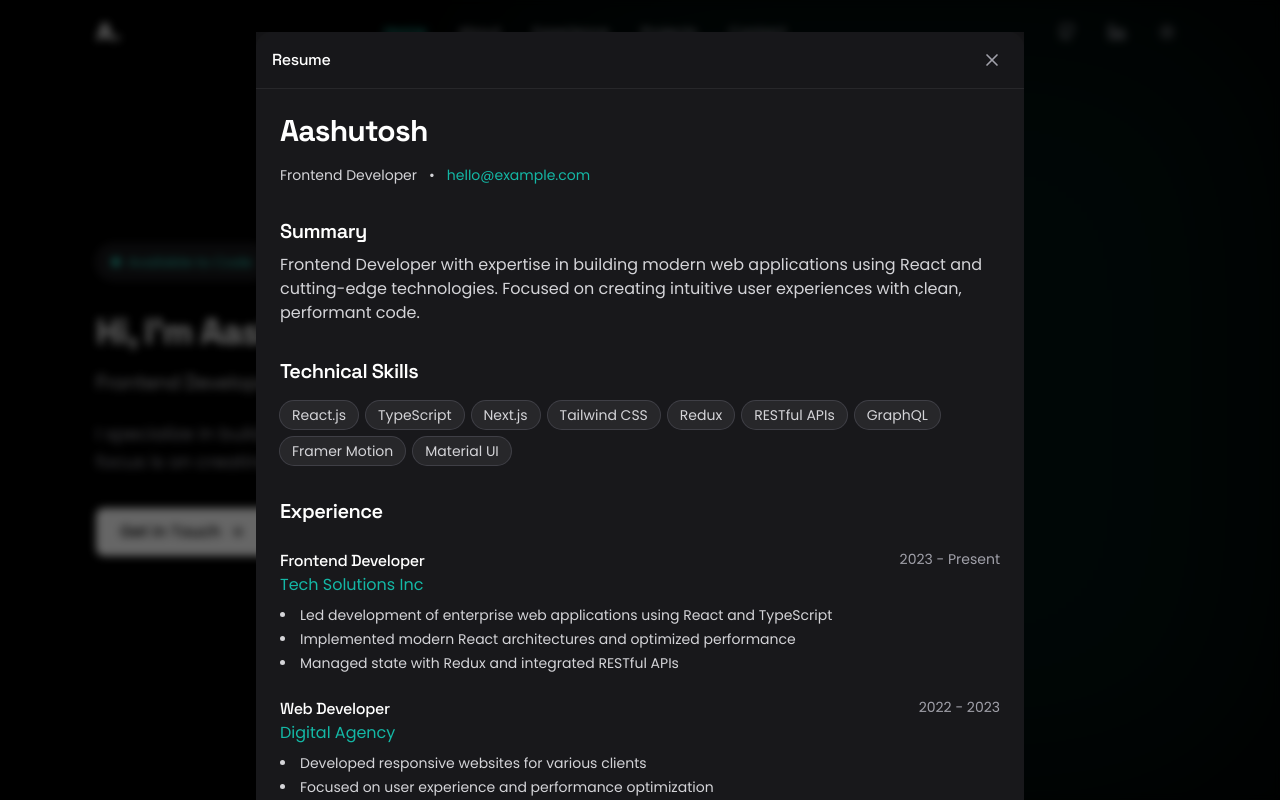
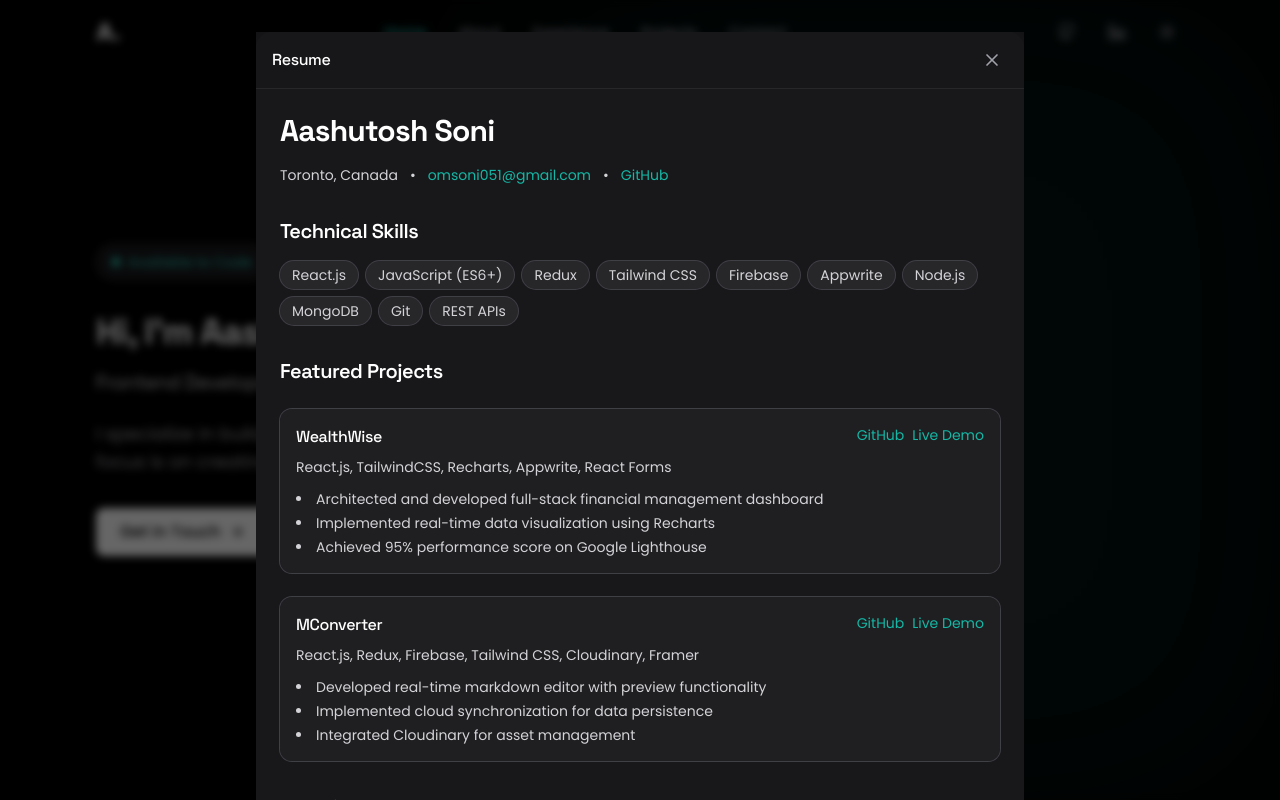
Before and after one commit to aashusoni22/Aashutosh-dev-porfolio, a React (Vite) app: page / in a window 1280 px wide. Both pictures are taken after a click on the button 420 px from the left and 532 px from the top of the page. Shown: the top 800 px of the page. Built offline with nearby package versions, Linux system fonts and the light colour scheme.

Commit message:
resume modal updated

```diff
--- a/src/components/sections/Contact.jsx
+++ b/src/components/sections/Contact.jsx
@@ -19,8 +19,8 @@ const Contact = () => {
     {
       icon: Linkedin,
       title: "LinkedIn",
-      value: "@aashutosh-soni-225a12177",
-      href: "https://www.linkedin.com/in/aashutosh-soni-225a12177/",
+      value: "@aashutoshs",
+      href: "https://www.linkedin.com/in/aashutoshs/",
     },
     {
       icon: MapPin,
--- a/src/components/shared/ResumeModal.jsx
+++ b/src/components/shared/ResumeModal.jsx
@@ -39,7 +39,6 @@ const ResumeModal = ({ isOpen, onClose, isDarkMode }) => {
               >
                 Resume
               </h3>
-
               <button
                 onClick={onClose}
                 className={`p-1.5 rounded-lg transition-colors ${
@@ -52,21 +51,22 @@ const ResumeModal = ({ isOpen, onClose, isDarkMode }) => {
               </button>
             </div>
 
-            {/* Resume Preview Content */}
+            {/* Resume Content */}
             <div className="p-6 space-y-8">
+              {/* Header */}
               <div className="space-y-4">
                 <h1
                   className={`text-3xl font-bold ${
                     isDarkMode ? "text-white" : "text-zinc-900"
                   }`}
                 >
-                  Aashutosh
+                  Aashutosh Soni
                 </h1>
                 <div className="flex flex-wrap gap-3 text-sm">
                   <span
                     className={isDarkMode ? "text-zinc-300" : "text-zinc-700"}
                   >
-                    Frontend Developer
+                    Toronto, Canada
                   </span>
                   <span
                     className={isDarkMode ? "text-zinc-300" : "text-zinc-700"}
@@ -74,29 +74,25 @@ const ResumeModal = ({ isOpen, onClose, isDarkMode }) => {
                     •
                   </span>
                   <a
-                    href="mailto:hello@example.com"
+                    href="mailto:omsoni051@gmail.com"
                     className="text-teal-500 hover:underline"
                   >
-                    hello@example.com
+                    omsoni051@gmail.com
+                  </a>
+                  <span
+                    className={isDarkMode ? "text-zinc-300" : "text-zinc-700"}
+                  >
+                    •
+                  </span>
+                  <a
+                    href="https://github.com/aashutosh"
+                    target="_blank"
+                    rel="noopener noreferrer"
+                    className="text-teal-500 hover:underline"
+                  >
+                    GitHub
                   </a>
                 </div>
-              </div>
-
-              {/* Summary */}
-              <div className="space-y-2">
-                <h2
-                  className={`text-xl font-semibold ${
-                    isDarkMode ? "text-white" : "text-zinc-900"
-                  }`}
-                >
-                  Summary
-                </h2>
-                <p className={isDarkMode ? "text-zinc-300" : "text-zinc-700"}>
-                  Frontend Developer with expertise in building modern web
-                  applications using React and cutting-edge technologies.
-                  Focused on creating intuitive user experiences with clean,
-                  performant code.
-                </p>
               </div>
 
               {/* Technical Skills */}
@@ -111,14 +107,15 @@ const ResumeModal = ({ isOpen, onClose, isDarkMode }) => {
                 <div className="flex flex-wrap gap-2">
                   {[
                     "React.js",
-                    "TypeScript",
-                    "Next.js",
+                    "JavaScript (ES6+)",
+                    "Redux",
                     "Tailwind CSS",
-                    "Redux",
-                    "RESTful APIs",
-                    "GraphQL",
-                    "Framer Motion",
-                    "Material UI",
+                    "Firebase",
+                    "Appwrite",
+                    "Node.js",
+                    "MongoDB",
+                    "Git",
+                    "REST APIs",
                   ].map((skill) => (
                     <span
                       key={skill}
@@ -134,6 +131,129 @@ const ResumeModal = ({ isOpen, onClose, isDarkMode }) => {
                 </div>
               </div>
 
+              {/* Projects */}
+              <div className="space-y-6">
+                <h2
+                  className={`text-xl font-semibold ${
+                    isDarkMode ? "text-white" : "text-zinc-900"
+                  }`}
+                >
+                  Featured Projects
+                </h2>
+                <div className="space-y-6">
+                  {/* WealthWise */}
+                  <div
+                    className={`p-4 rounded-xl ${
+                      isDarkMode
+                        ? "bg-zinc-800/50 ring-1 ring-zinc-700"
+                        : "bg-zinc-100"
+                    }`}
+                  >
+                    <div className="flex justify-between items-start">
+                      <h3
+                        className={`font-medium ${
+                          isDarkMode ? "text-white" : "text-zinc-900"
+                        }`}
+                      >
+                        WealthWise
+                      </h3>
+                      <div className="flex gap-2">
+                        <a
+                          href="#"
+                          className="text-teal-500 hover:underline text-sm"
+                        >
+                          GitHub
+                        </a>
+                        <a
+                          href="#"
+                          className="text-teal-500 hover:underline text-sm"
+                        >
+                          Live Demo
+                        </a>
+                      </div>
+                    </div>
+                    <p
+                      className={`text-sm mt-2 ${
+                        isDarkMode ? "text-zinc-300" : "text-zinc-700"
+                      }`}
+                    >
+                      React.js, TailwindCSS, Recharts, Appwrite, React Forms
+                    </p>
+                    <ul
+                      className={`list-disc list-inside space-y-1 text-sm mt-3 ${
+                        isDarkMode ? "text-zinc-300" : "text-zinc-700"
+                      }`}
+                    >
+                      <li>
+                        Architected and developed full-stack financial
+                        management dashboard
+                      </li>
+                      <li>
+                        Implemented real-time data visualization using Recharts
+                      </li>
+                      <li>
+                        Achieved 95% performance score on Google Lighthouse
+                      </li>
+                    </ul>
+                  </div>
+
+                  {/* MConverter */}
+                  <div
+                    className={`p-4 rounded-xl ${
+                      isDarkMode
+                        ? "bg-zinc-800/50 ring-1 ring-zinc-700"
+                        : "bg-zinc-100"
+                    }`}
+                  >
+                    <div className="flex justify-between items-start">
+                      <h3
+                        className={`font-medium ${
+                          isDarkMode ? "text-white" : "text-zinc-900"
+                        }`}
+                      >
+                        MConverter
+                      </h3>
+                      <div className="flex gap-2">
+                        <a
+                          href="#"
+                          className="text-teal-500 hover:underline text-sm"
+                        >
+                          GitHub
+                        </a>
+                        <a
+                          href="#"
+                          className="text-teal-500 hover:underline text-sm"
+                        >
+                          Live Demo
+                        </a>
+                      </div>
+                    </div>
+                    <p
+                      className={`text-sm mt-2 ${
+                        isDarkMode ? "text-zinc-300" : "text-zinc-700"
+                      }`}
+                    >
+                      React.js, Redux, Firebase, Tailwind CSS, Cloudinary,
+                      Framer
+                    </p>
+                    <ul
+                      className={`list-disc list-inside space-y-1 text-sm mt-3 ${
+                        isDarkMode ? "text-zinc-300" : "text-zinc-700"
+                      }`}
+                    >
+                      <li>
+                        Developed real-time markdown editor with preview
+                        functionality
+                      </li>
+                      <li>
+                        Implemented cloud synchronization for data persistence
+                      </li>
+                      <li>Integrated Cloudinary for asset management</li>
+                    </ul>
+                  </div>
+                </div>
+              </div>
+
               {/* Experience */}
               <div className="space-y-6">
                 <h2
@@ -143,8 +263,46 @@ const ResumeModal = ({ isOpen, onClose, isDarkMode }) => {
                 >
                   Experience
                 </h2>
+                {/* Technical Support Specialist */}
+                <div className="space-y-2">
+                  <div className="flex justify-between items-start">
+                    <div>
+                      <h3
+                        className={`font-medium ${
+                          isDarkMode ? "text-white" : "text-zinc-900"
+                        }`}
+                      >
+                        Technical Support Specialist
+                      </h3>
+                      <p className="text-teal-500">Transcom (Apple)</p>
+                    </div>
+                    <span
+                      className={`text-sm ${
+                        isDarkMode ? "text-zinc-400" : "text-zinc-600"
+                      }`}
+                    >
+                      Feb 2024 - Present
+                    </span>
+                  </div>
+                  <ul
+                    className={`list-disc list-inside space-y-1 text-sm ${
+                      isDarkMode ? "text-zinc-300" : "text-zinc-700"
+                    }`}
+                  >
+                    <li>
+                      Resolved 150+ technical issues weekly with 95%
+                      satisfaction rate
+                    </li>
+                    <li>
+                      Implemented structured problem-solving methodologies
+                    </li>
+                    <li>
+                      Collaborated with development teams on software defects
+                    </li>
+                  </ul>
+                </div>
 
-                {/* Current Role */}
+                {/* Frontend Developer */}
                 <div className="space-y-2">
                   <div className="flex justify-between items-start">
                     <div>
@@ -155,14 +313,14 @@ const ResumeModal = ({ isOpen, onClose, isDarkMode }) => {
                       >
                         Frontend Developer
                       </h3>
-                      <p className="text-teal-500">Tech Solutions Inc</p>
+                      <p className="text-teal-500">CJ Jewellers (Freelance)</p>
                     </div>
                     <span
                       className={`text-sm ${
                         isDarkMode ? "text-zinc-400" : "text-zinc-600"
                       }`}
                     >
-                      2023 - Present
+                      May 2024 - Jul 2024
                     </span>
                   </div>
                   <ul
@@ -171,20 +329,16 @@ const ResumeModal = ({ isOpen, onClose, isDarkMode }) => {
                     }`}
                   >
                     <li>
-                      Led development of enterprise web applications using React
-                      and TypeScript
+                      Developed responsive e-commerce website using React.js
                     </li>
                     <li>
-                      Implemented modern React architectures and optimized
-                      performance
+                      Implemented pixel-perfect UI components from Figma designs
                     </li>
-                    <li>
-                      Managed state with Redux and integrated RESTful APIs
-                    </li>
+                    <li>Optimized website achieving 90+ PageSpeed score</li>
                   </ul>
                 </div>
 
-                {/* Previous Role */}
+                {/* IT Support Specialist */}
                 <div className="space-y-2">
                   <div className="flex justify-between items-start">
                     <div>
@@ -193,16 +347,16 @@ const ResumeModal = ({ isOpen, onClose, isDarkMode }) => {
                           isDarkMode ? "text-white" : "text-zinc-900"
                         }`}
                       >
-                        Web Developer
+                        IT Support Specialist
                       </h3>
-                      <p className="text-teal-500">Digital Agency</p>
+                      <p className="text-teal-500">Foundever (Inuit)</p>
                     </div>
                     <span
                       className={`text-sm ${
                         isDarkMode ? "text-zinc-400" : "text-zinc-600"
                       }`}
                     >
-                      2022 - 2023
+                      May 2022 - November 2023
                     </span>
                   </div>
                   <ul
@@ -210,72 +364,50 @@ const ResumeModal = ({ isOpen, onClose, isDarkMode }) => {
                       isDarkMode ? "text-zinc-300" : "text-zinc-700"
                     }`}
                   >
-                    <li>Developed responsive websites for various clients</li>
                     <li>
-                      Focused on user experience and performance optimization
+                      Maintained 90% first-call resolution rate supporting
+                      Profile software users
                     </li>
                     <li>
-                      Worked with JavaScript, React, Node.js, and modern CSS
+                      Created comprehensive documentation reducing average
+                      resolution time by 30%
+                    </li>
+                    <li>
+                      Collaborated in an Agile team environment to improve
+                      support processes
                     </li>
                   </ul>
                 </div>
               </div>
 
-              {/* Featured Projects */}
+              {/* Education */}
               <div className="space-y-4">
                 <h2
                   className={`text-xl font-semibold ${
                     isDarkMode ? "text-white" : "text-zinc-900"
                   }`}
                 >
-                  Featured Projects
+                  Education
                 </h2>
-                <div className="grid sm:grid-cols-2 gap-4">
-                  <div
-                    className={`p-4 rounded-xl ${
-                      isDarkMode
-                        ? "bg-zinc-800/50 ring-1 ring-zinc-700"
-                        : "bg-zinc-100"
-                    }`}
-                  >
+                <div className="space-y-2">
+                  <div className="flex justify-between items-start">
+                    <div>
                       <h3
                         className={`font-medium ${
                           isDarkMode ? "text-white" : "text-zinc-900"
                         }`}
                       >
-                      Modern Portfolio Website
+                        Bachelor of Science in Computer Science
                       </h3>
-                    <p
-                      className={`text-sm mt-2 ${
-                        isDarkMode ? "text-zinc-300" : "text-zinc-700"
+                      <p className="text-teal-500">Algoma University</p>
+                    </div>
+                    <span
+                      className={`text-sm ${
+                        isDarkMode ? "text-zinc-400" : "text-zinc-600"
                       }`}
                     >
-                      Built with React, Next.js, and Tailwind CSS. Features dark
-                      mode, animations, and responsive design.
-                    </p>
-                  </div>
-                  <div
-                    className={`p-4 rounded-xl ${
-                      isDarkMode
-                        ? "bg-zinc-800/50 ring-1 ring-zinc-700"
-                        : "bg-zinc-100"
-                    }`}
-                  >
-                    <h3
-                      className={`font-medium ${
-                        isDarkMode ? "text-white" : "text-zinc-900"
-                      }`}
-                    >
-                      E-commerce Dashboard
-                    </h3>
-                    <p
-                      className={`text-sm mt-2 ${
-                        isDarkMode ? "text-zinc-300" : "text-zinc-700"
-                      }`}
-                    >
-                      Developed using React and TypeScript. Includes data
-                      visualization and real-time updates.
-                    </p>
+                      2019 - 2021
+                    </span>
                   </div>
                 </div>
               </div>
```
Lines whose indentation alone changed are shown as unchanged.
